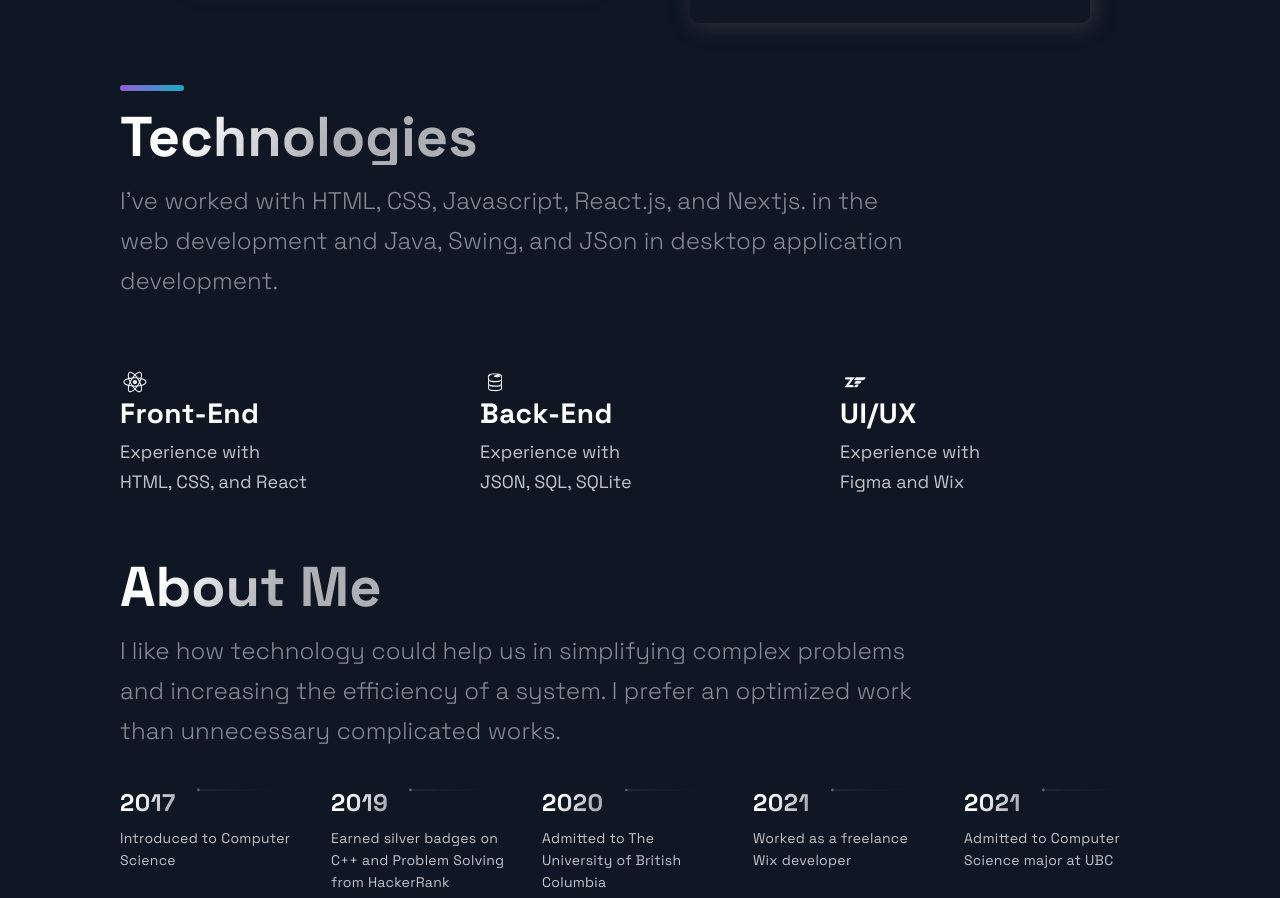
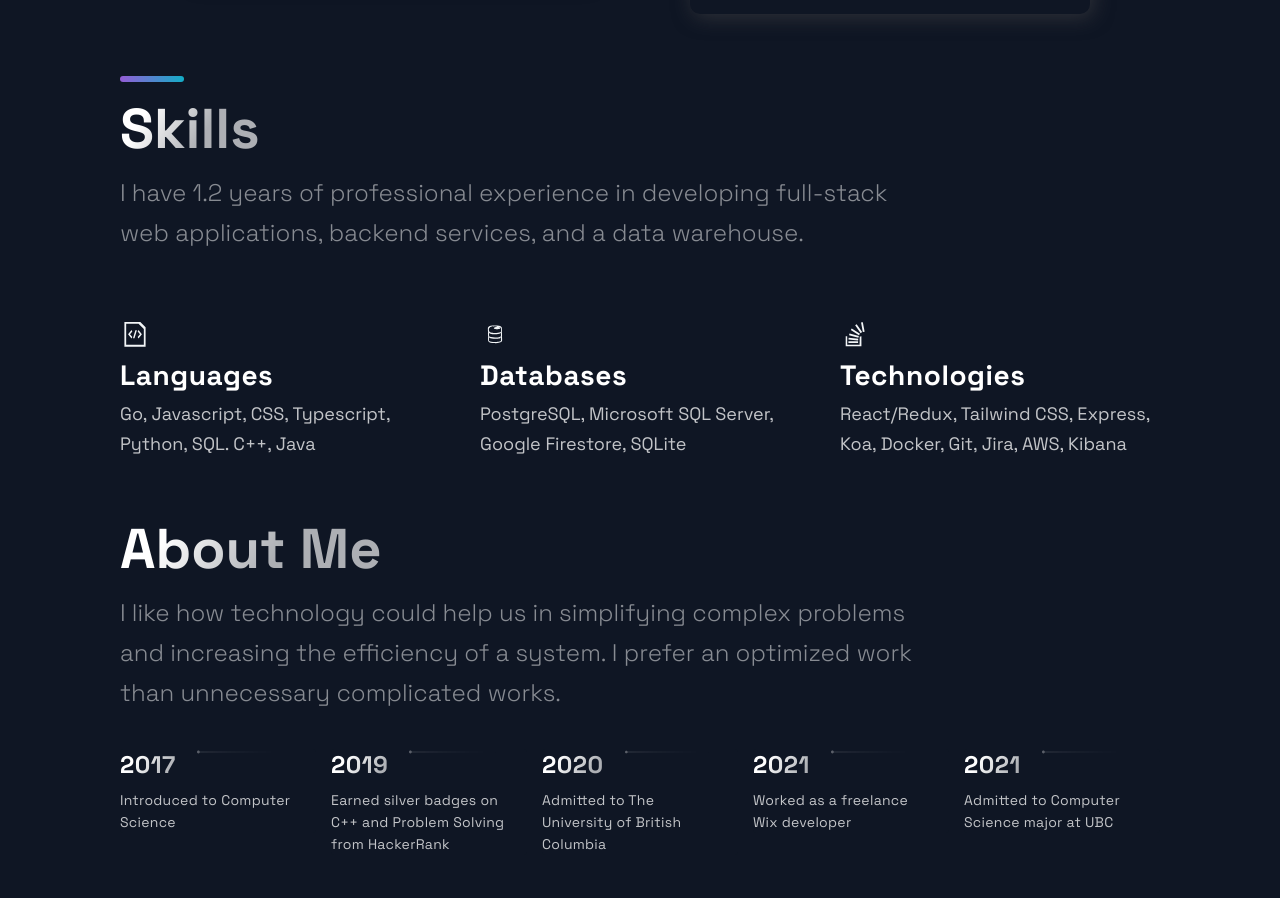
Before and after one commit to chrishadrian/personal-website, a Next.js app: page / in a window 1280 px wide. Shown: the part 2591-3489 px from the top of the page. Built offline with nearby package versions, Linux system fonts and the light colour scheme.

Commit message:
Updated technologies section

```diff
--- a/src/components/Technologies/Technologies.js
+++ b/src/components/Technologies/Technologies.js
@@ -1,5 +1,5 @@
 import React from "react";
-import { DiFirebase, DiReact, DiZend } from "react-icons/di";
+import { DiCodeBadge, DiFirebase, DiStackoverflow } from "react-icons/di";
 import {
 	Section,
 	SectionDivider,
@@ -9,6 +9,7 @@ import {
 import {
 	List,
 	ListContainer,
+	ListIcon,
 	ListItem,
 	ListParagraph,
 	ListTitle,
@@ -18,39 +19,38 @@ const Technologies = () => (
 	<Section id="tech">
 		<SectionDivider />
 		<br />
-    <SectionTitle>Technologies</SectionTitle>
+		<SectionTitle>Skills</SectionTitle>
 		<SectionText>
-      I've worked with HTML, CSS, Javascript, React.js, and Nextjs. in the web
-      development and Java, Swing, and JSon in desktop application development.
+			I have 1.2 years of professional experience in developing full-stack
+			web applications, backend services, and a data warehouse.
 		</SectionText>
 		<List>
 			<ListItem>
-        <DiReact size="3rem" />
+				<DiCodeBadge size="3rem" />
 				<ListContainer>
-          <ListTitle>Front-End</ListTitle>
+					<ListTitle>Languages</ListTitle>
 					<ListParagraph>
-            Experience with <br />
-            HTML, CSS, and React
+						Go, Javascript, CSS, Typescript, Python, SQL. C++, Java
 					</ListParagraph>
 				</ListContainer>
 			</ListItem>
 			<ListItem>
 				<DiFirebase size="3rem" />
 				<ListContainer>
-          <ListTitle>Back-End</ListTitle>
+					<ListTitle>Databases</ListTitle>
 					<ListParagraph>
-            Experience with <br />
-            JSON, SQL, SQLite
+						PostgreSQL, Microsoft SQL Server, Google Firestore,
+						SQLite
 					</ListParagraph>
 				</ListContainer>
 			</ListItem>
 			<ListItem>
-        <DiZend size="3rem" />
+				<DiStackoverflow size="3rem" />
 				<ListContainer>
-          <ListTitle>UI/UX</ListTitle>
+					<ListTitle>Technologies</ListTitle>
 					<ListParagraph>
-            Experience with <br />
-            Figma and Wix
+						React/Redux, Tailwind CSS, Express, Koa, Docker, Git,
+						Jira, AWS, Kibana
 					</ListParagraph>
 				</ListContainer>
 			</ListItem>
--- a/src/components/Technologies/TechnologiesStyles.js
+++ b/src/components/Technologies/TechnologiesStyles.js
@@ -57,6 +57,7 @@ export const List = styled.ul`
 export const ListContainer = styled.div`
 	display: flex;
 	flex-direction: column;
+	margin-top: 10px;
 
 	@media ${(props) => props.theme.breakpoints.sm} {
 		display: flex;
--- a/src/constants/constants.js
+++ b/src/constants/constants.js
@@ -1,54 +1,61 @@
 export const projects = [
 	{
-    title: 'Unixpense',
-    description: "The App is called Unixpense and it is a simple expense tracker app that allows users to track their expenses by creating, deleting, saving, loading and analyzing their expense(s). Using Java, Java Swing, and JSON, I created an object-oriented graphical user interface application from end-to-end. I designed the object-oriented program (OOP) with Java, read and write the app's data with JSON, and created the graphical user interface (GUI) with Java Swing. This was made when I was completing my Software Construction course in The University of British Columbia.",
-      image: '/images/3.png',
-      image: '/images/1.png',
-      tags: ['Java', 'Java Swing', 'JSON'],
-    source: 'https://github.com/chrishadrian/Unixpense',
-    visit: 'https://github.com/chrishadrian/Unixpense',
+		title: "Unixpense",
+		description:
+			"The App is called Unixpense and it is a simple expense tracker app that allows users to track their expenses by creating, deleting, saving, loading and analyzing their expense(s). Using Java, Java Swing, and JSON, I created an object-oriented graphical user interface application from end-to-end. I designed the object-oriented program (OOP) with Java, read and write the app's data with JSON, and created the graphical user interface (GUI) with Java Swing.",
+		image: "/images/3.png",
+		image: "/images/1.png",
+		tags: ["Java", "Java Swing", "JSON"],
+		source: "https://github.com/chrishadrian/Unixpense",
+		visit: "https://github.com/chrishadrian/Unixpense",
 		id: 0,
 	},
 	{
-    title: 'HacktheNorth 2021: Prografit',
-    description: "Using HTML, CSS, Javascript, I was responsible to build a chrome extension to send an alert every 20 minutes to users. Users have the option to opt-out from being reminded when the time is still going. The submitted data will then be transferred to the webpage, which was built by my other teammates that will display users' statistics over the week. I did this project during HackTheNorth 2021, the largest hackathon in North America.",
-    image: '/images/3.png',
-    tags: ['HTML', 'CSS', 'Javascript'],
-    source: 'https://github.com/northmen-hackers',
-    visit: 'https://devpost.com/software/prografit',
+		title: "HacktheNorth 2021: Prografit",
+		description:
+			"Using HTML, CSS, Javascript, I was responsible to build a chrome extension to send an alert every 20 minutes to users. Users have the option to opt-out from being reminded when the time is still going. The submitted data will then be transferred to the webpage, which was built by my other teammates that will display users' statistics over the week. I did this project during HackTheNorth 2021, the largest hackathon in North America.",
+		image: "/images/3.png",
+		tags: ["HTML", "CSS", "Javascript"],
+		source: "https://github.com/northmen-hackers",
+		visit: "https://devpost.com/software/prografit",
 		id: 1,
 	},
 	{
-    title: 'To-do list',
-    description: "Using React.js, I built a simple to-do list application. In this application, users can add a new to-do item and remove items everytime users click the selected to-do list. This was built during a workshop in HackTheNortth 2021, Canada's biggest hackathon.",
-    image: '/images/4.png',
-    tags: ['React'],
-    source: 'https://github.com/chrishadrian/todo-react',
-    visit: 'https://github.com/chrishadrian/todo-react',
+		title: "To-do list",
+		description:
+			"Using React.js, I built a simple to-do list application. In this application, users can add a new to-do item and remove items everytime users click the selected to-do list. This was built during a workshop in HackTheNortth 2021, Canada's biggest hackathon.",
+		image: "/images/4.png",
+		tags: ["React"],
+		source: "https://github.com/chrishadrian/todo-react",
+		visit: "https://github.com/chrishadrian/todo-react",
 		id: 2,
 	},
 	{
-    title: 'Richelle Shop',
-    description:"Using Wix, a cloud-based web development services, I developed a full-stack website for a shoe retail online shop. The website is called Richelle Shop, as it resonates its brand and originality, and it allows users to browse through store's inventories, starting from its picture, size, color, description, price, and payment method.",
-    image: '/images/2.png',
-    tags: ['Wix'],
-    source: 'https://richelle.shop',
-    visit: 'https://richelle.shop',
+		title: "Richelle Shop",
+		description:
+			"Using Wix, a cloud-based web development services, I developed a full-stack website for a shoe retail online shop. The website is called Richelle Shop, as it resonates its brand and originality, and it allows users to browse through store's inventories, starting from its picture, size, color, description, price, and payment method.",
+		image: "/images/2.png",
+		tags: ["Wix"],
+		source: "https://richelle.shop",
+		visit: "https://richelle.shop",
 		id: 3,
 	},
 ];
 
 export const TimeLineData = [
-  { year: 2017, text: 'Introduced to Computer Science', },
-  { year: 2019, text: 'Earned silver badges on C++ and Problem Solving from HackerRank', },
-  { year: 2020, text: 'Admitted to The University of British Columbia', },
-  { year: 2021, text: 'Worked as a freelance Wix developer', },
-  { year: 2021, text: 'Admitted to Computer Science major at UBC', },
+	{ year: 2017, text: "Introduced to Computer Science" },
+	{
+		year: 2019,
+		text: "Earned silver badges on C++ and Problem Solving from HackerRank",
+	},
+	{ year: 2020, text: "Admitted to The University of British Columbia" },
+	{ year: 2021, text: "Worked as a freelance Wix developer" },
+	{ year: 2021, text: "Admitted to Computer Science major at UBC" },
 ];
 
 export const data = [
-  { number: 9, text: 'Github Repositories'},
-  { number: 2, text: 'Hackathon Participation', },
-  { number: 2, text: 'Github Followers', },
-  { number: 2, text: 'Github Stars', }
+	{ number: 9, text: "Github Repositories" },
+	{ number: 2, text: "Hackathon Participation" },
+	{ number: 2, text: "Github Followers" },
+	{ number: 2, text: "Github Stars" },
 ];
```
Lines whose indentation alone changed are shown as unchanged.
